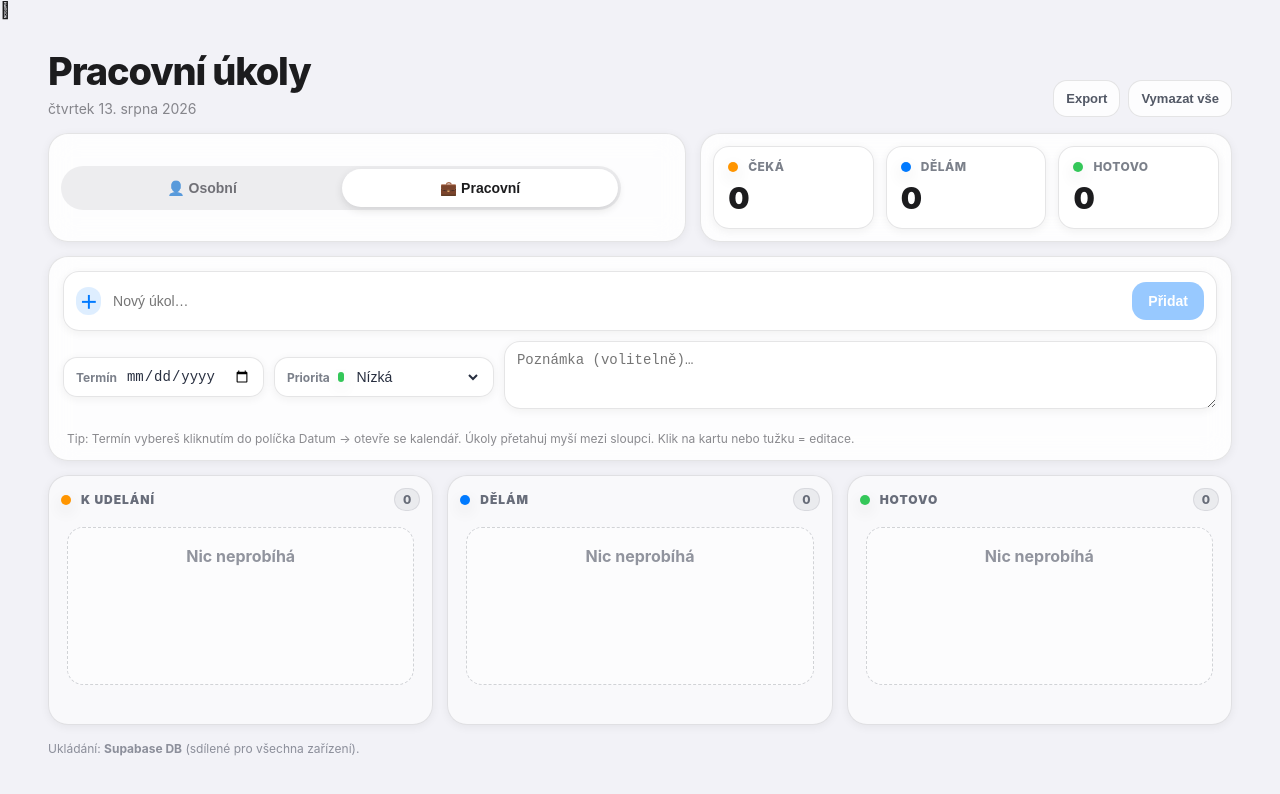
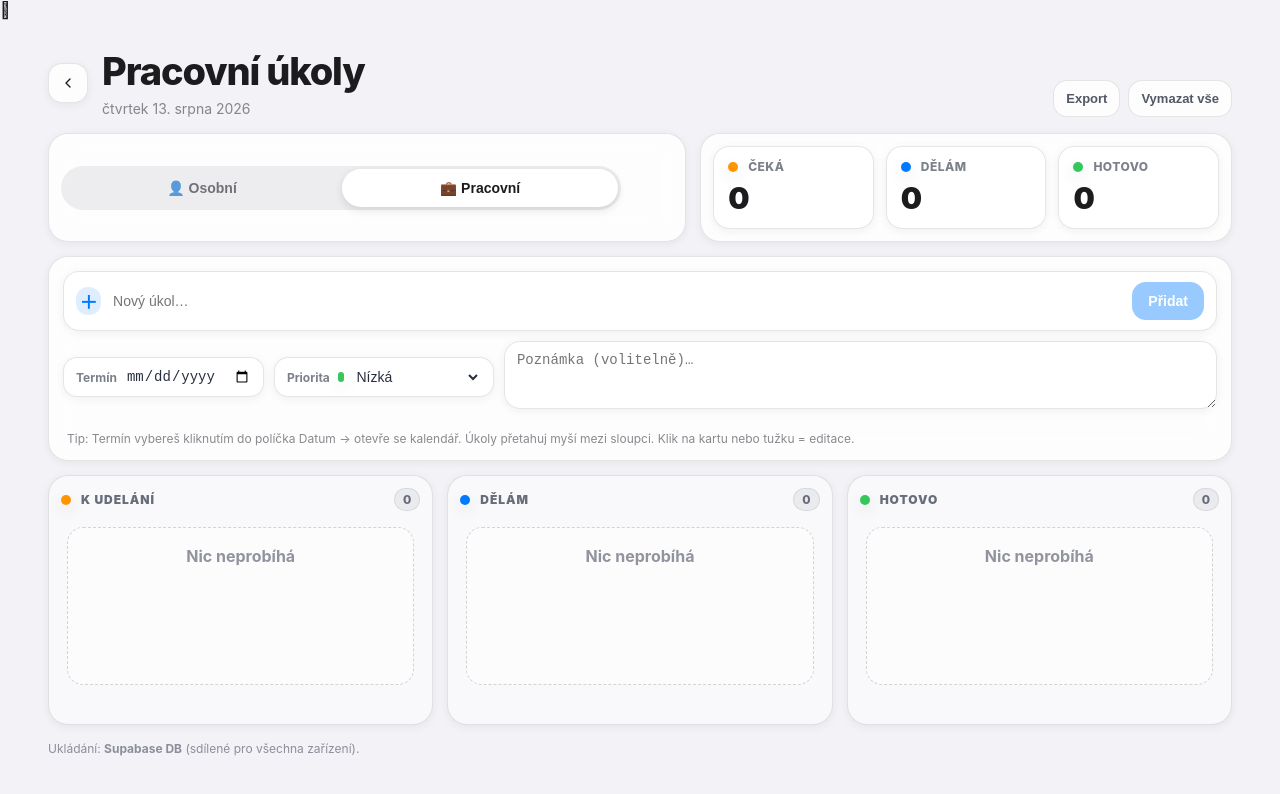
Before and after one commit to Ladislavlbc/my-apps, a plain HTML site: page task-board/index.html in a window 1280 px wide. Drawn offline with nearby package versions, Linux system fonts and the light colour scheme; no server answers.

Commit message:
Add back button to task-board linking to the landing page
A round arrow button next to the title, styled like the rest of
the Apple-style header controls, so users can navigate back to
"Moje aplikace" without using the browser's back button.

```diff
--- a/task-board/index.html
+++ b/task-board/index.html
@@ -52,6 +52,25 @@
       gap: 12px;
       margin-bottom: 14px;
     }
+    .titleRow{
+      display:flex;
+      align-items:center;
+      gap: 14px;
+    }
+    .backBtn{
+      width: 40px; height: 40px; flex-shrink: 0;
+      border-radius: 14px;
+      display:grid; place-items:center;
+      background: rgba(255,255,255,.86);
+      border: 1px solid var(--border);
+      box-shadow: var(--shadow2);
+      color: var(--text);
+      text-decoration:none;
+      transition: .15s ease;
+    }
+    .backBtn:hover{ transform: translateY(-1px); box-shadow: var(--shadow); }
+    .backBtn:active{ transform: scale(.96); }
+    .backBtn .iconSvg{ stroke: var(--text); }
     .title h1{
       margin:0;
       font-size: 38px;
@@ -561,9 +580,16 @@ function setupRealtime() {
 <body>
   <div class="wrap">
     <header>
-      <div class="title">
-        <h1 id="pageTitle">Pracovní úkoly</h1>
-        <div class="date" id="today"></div>
+      <div class="titleRow">
+        <a class="backBtn" href="/" title="Zpět na Moje aplikace" aria-label="Zpět na Moje aplikace">
+          <svg class="iconSvg" viewBox="0 0 24 24" fill="none" stroke-width="2" stroke-linecap="round" stroke-linejoin="round">
+            <path d="M15 18l-6-6 6-6"/>
+          </svg>
+        </a>
+        <div class="title">
+          <h1 id="pageTitle">Pracovní úkoly</h1>
+          <div class="date" id="today"></div>
+        </div>
       </div>
 
       <div class="toolbar">
```
